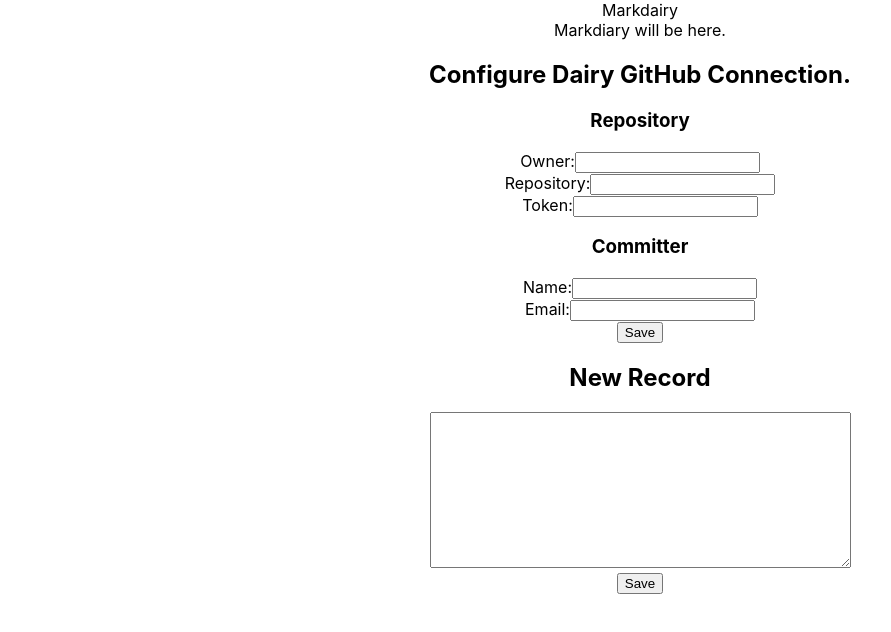
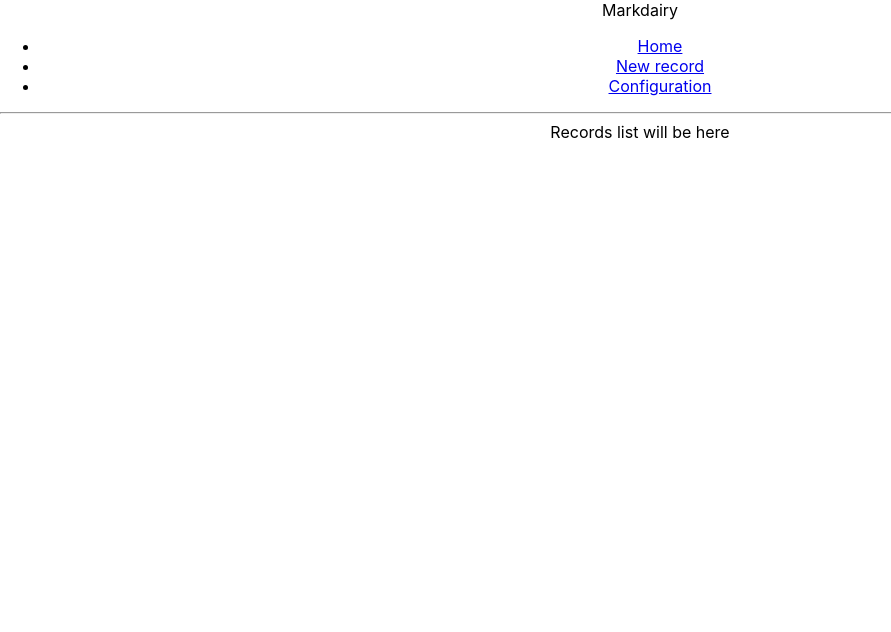
Before and after one commit to siavol/markdiary-web, a React (Create React App) app: page / in a window 1280 px wide. Shown: the top 632 px of the page, without its empty margins (0-891 px from the left). Built offline with nearby package versions, Linux system fonts and the light colour scheme.

Commit message:
add router

```diff
--- a/package.json
+++ b/package.json
@@ -14,6 +14,7 @@
     "buffer": "^6.0.3",
     "react": "^18.3.1",
     "react-dom": "^18.3.1",
+    "react-router-dom": "^6.24.1",
     "react-scripts": "5.0.1",
     "typescript": "^4.9.5",
     "web-vitals": "^2.1.4",
--- a/src/App.tsx
+++ b/src/App.tsx
@@ -1,16 +1,21 @@
 import React from 'react'
-import './App.css'
 import ConfigGithub from './components/config/config-github'
 import NewRecord from './components/record/new-record'
+import { Route, Routes } from 'react-router-dom'
+
+import './App.css'
+import Layout from './components/layout'
 
 const App: React.FunctionComponent = () => {
   return (
     <div className="App">
-      <header>Markdairy</header>
-
-      <div>Markdiary will be here.</div>
-      <ConfigGithub></ConfigGithub>
-      <NewRecord></NewRecord>
+      <Routes>
+        <Route path="/" element={<Layout />}>
+          <Route index element={<div>Records list will be here</div>} />
+          <Route path="new" element={<NewRecord />} />
+          <Route path="config" element={<ConfigGithub />} />
+        </Route>
+      </Routes>
     </div>
   )
 }
--- /dev/null
+++ b/src/components/layout.tsx
@@ -0,0 +1,28 @@
+import React from 'react'
+import { Link, Outlet } from 'react-router-dom'
+
+const Layout: React.FunctionComponent = () => {
+  return (
+    <div>
+      <header>Markdairy</header>
+      <nav>
+        <ul>
+          <li>
+            <Link to="/">Home</Link>
+          </li>
+          <li>
+            <Link to="/new">New record</Link>
+          </li>
+          <li>
+            <Link to="/config">Configuration</Link>
+          </li>
+        </ul>
+      </nav>
+
+      <hr />
+      <Outlet />
+    </div>
+  )
+}
+
+export default Layout
--- a/src/index.tsx
+++ b/src/index.tsx
@@ -4,11 +4,14 @@
 import App from './App'
 import * as serviceWorkerRegistration from './serviceWorkerRegistration'
 import reportWebVitals from './reportWebVitals'
+import { BrowserRouter } from 'react-router-dom'
 
 const root = ReactDOM.createRoot(document.getElementById('root') as HTMLElement)
 root.render(
   <React.StrictMode>
-    <App />
+    <BrowserRouter>
+      <App />
+    </BrowserRouter>
   </React.StrictMode>
 )
 
```
Also changed, not shown: 2 other files (tests, documents, lock files or other folders).
